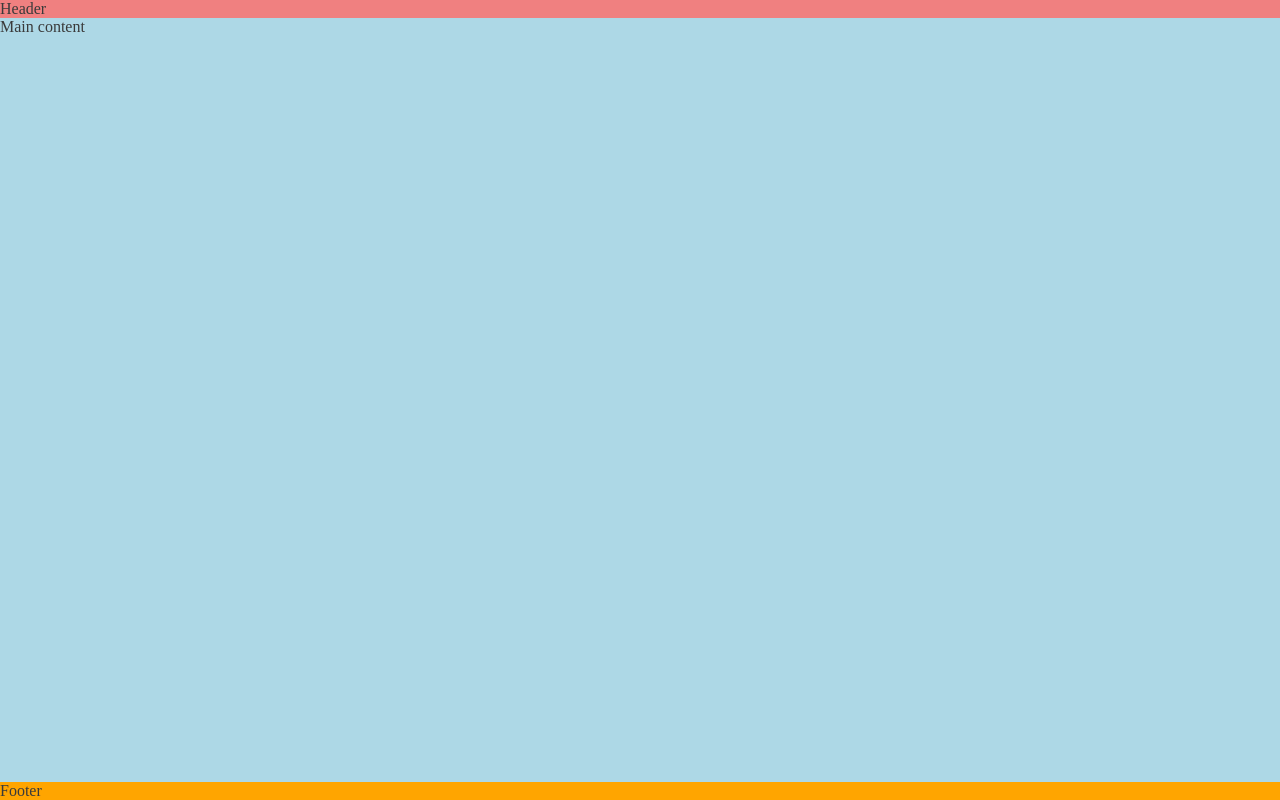
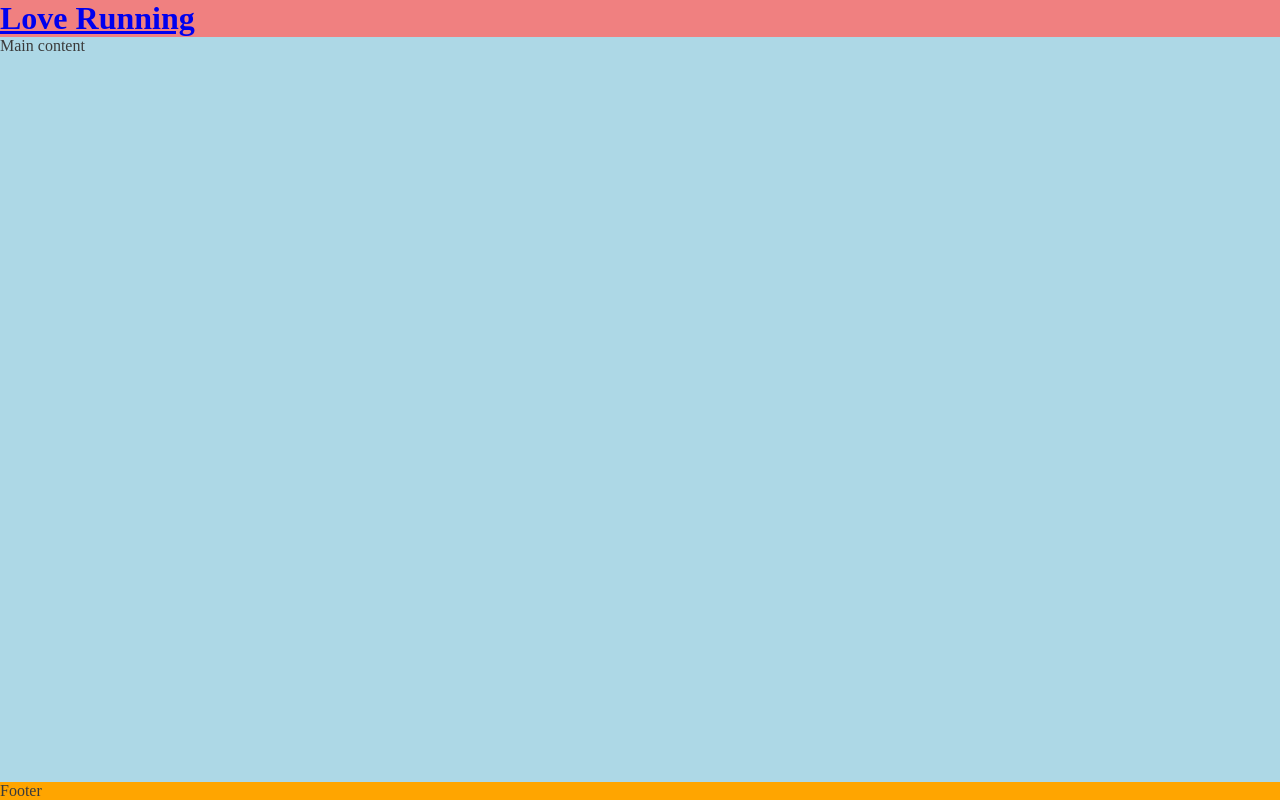
Before and after one commit to princessble/love-running, a plain HTML site: page index.html in a window 1280 px wide. Drawn offline with Linux system fonts and the light colour scheme.

Commit message:
add header content

```diff
--- a/index.html
+++ b/index.html
@@ -20,25 +20,29 @@
       rel="apple-touch-icon"
       sizes="180x180"
       href="assets/favicon/apple-touch-icon.png"
-    >
+    />
     <link
       rel="icon"
       type="image/png"
       sizes="32x32"
       href="assets/favicon/favicon-32x32.png"
-    >
+    />
     <link
       rel="icon"
       type="image/png"
       sizes="16x16"
       href="assets/favicon/favicon-16x16.png"
-    >
+    />
     <!--stylesheet-->
-    <link rel="stylesheet" href="assets/css/style.css">
+    <link rel="stylesheet" href="assets/css/style.css" />
   </head>
   <body>
     <!--Header-->
-    <header>Header</header>
+    <header>
+      <a href="index.html">
+        <h1 id="logo">Love Running</h1>
+      </a>
+    </header>
 
     <!--Main content-->
     <main>Main content</main>
```
